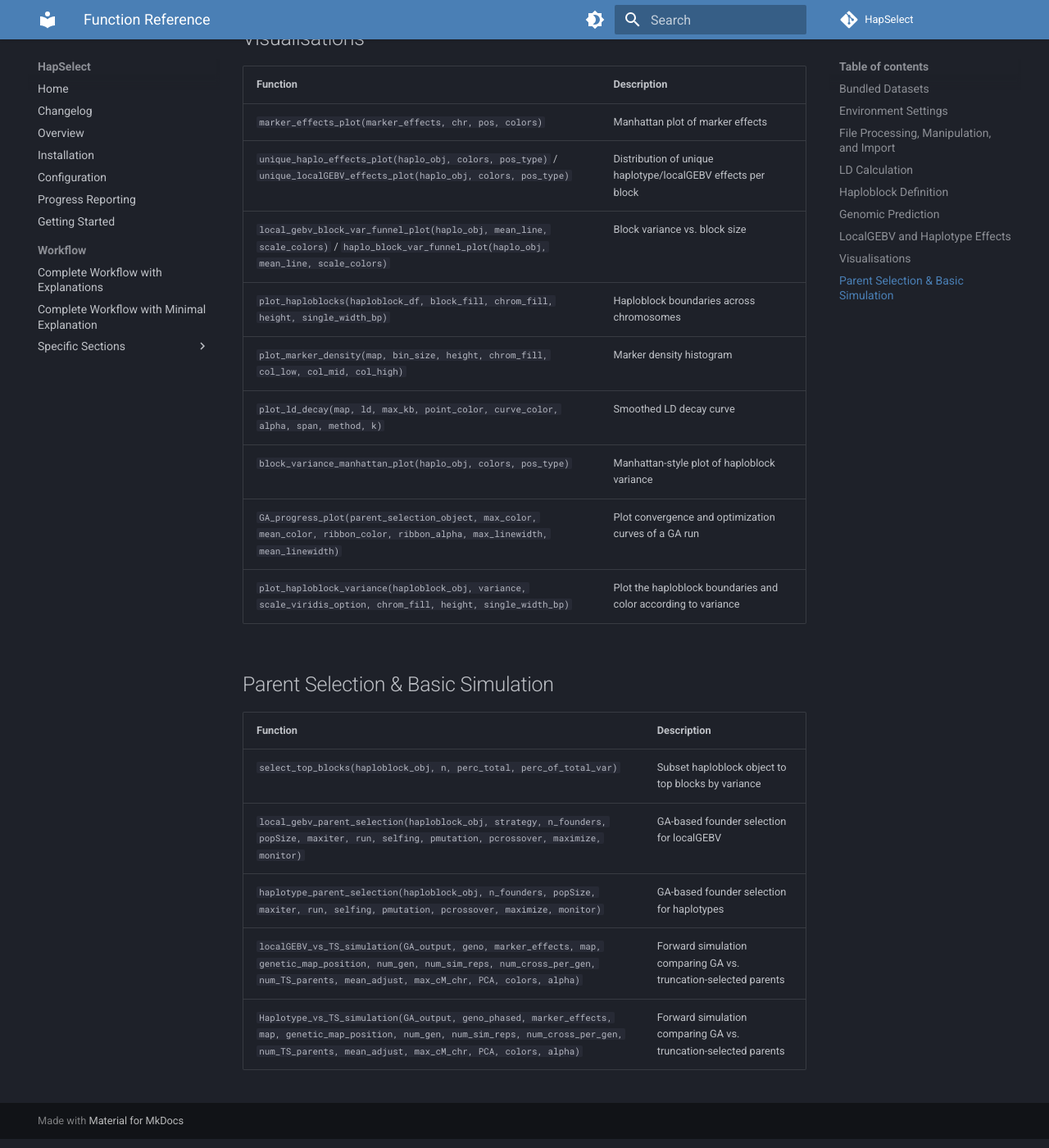
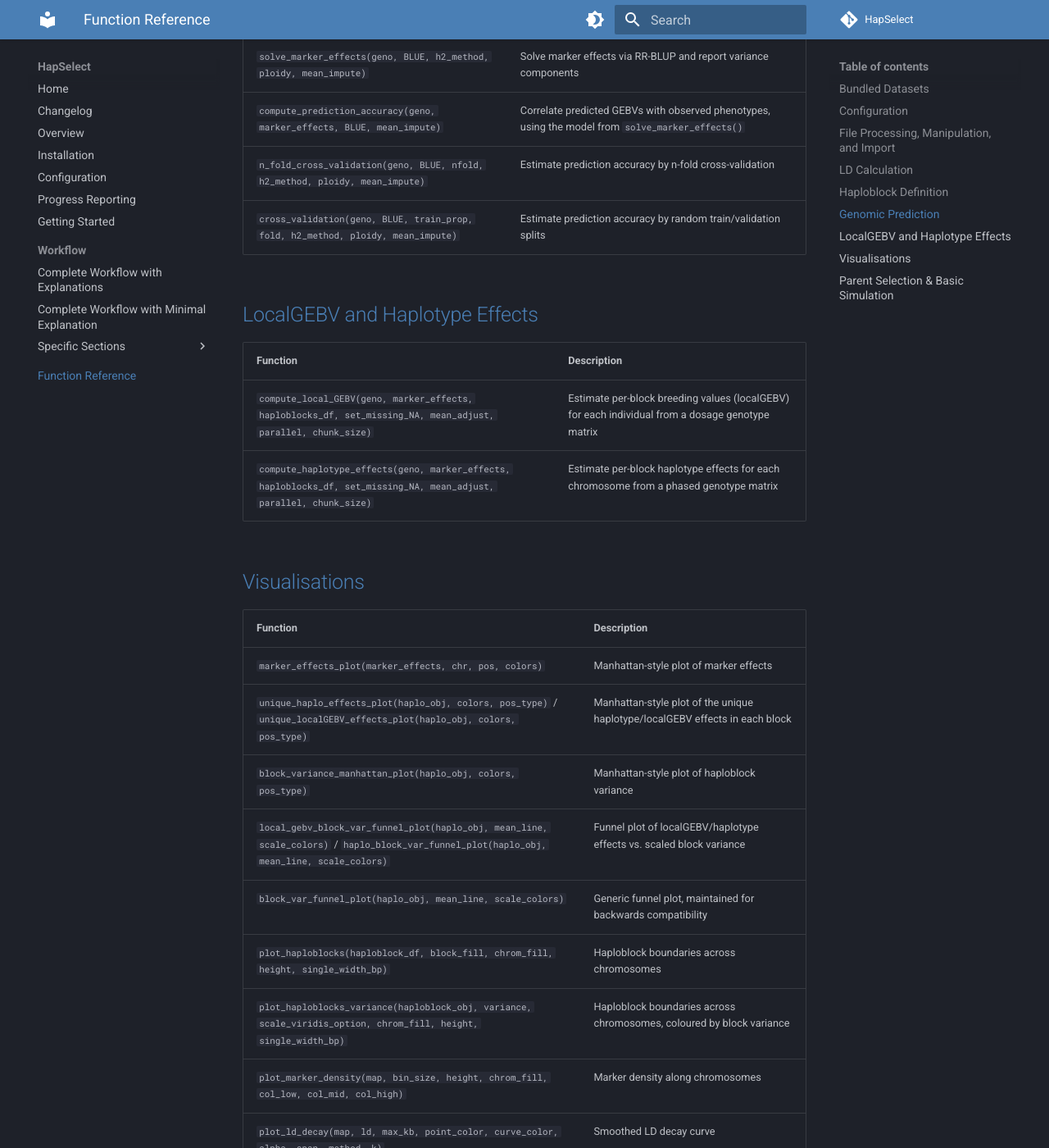
Before and after one commit to wrshf7/HapSelect-Docs, an MkDocs documentation site: the page built from docs/reference.md, in a window 1280 px wide and 1400 px high, scrolled down 3061 px. Shown: the whole window at 82% size. Built offline with MkDocs 1.6.1 and Material for MkDocs 9.7.7, drawn with Linux system fonts in a browser that asks for light colours; comment, search, counter and statistics services are not loaded; the version menu is left out; some of the changed text lies outside the part shown.

Commit message:
Update function reference, enable it in the nav, and deploy as 2.0.0
Rebuild the function reference from the v2 exports: add the blocking
strategy constructors, set_cpu_cores(), cpu_cores() and
block_var_funnel_plot(), correct the def_blocks(), mean_impute, GA, and
simulation signatures, fix the plot_haploblocks_variance() name, remove
GA_progress_plot(), and link each section to its page.

Deploy the docs as version 2.0.0, so merging to main no longer
overwrites the 1.0.1 snapshot.

Co-Authored-By: Claude Opus 5.5 <noreply@anthropic.com>

```diff
--- a/docs/reference.md
+++ b/docs/reference.md
@@ -1,37 +1,43 @@
 # Function Reference
 
-Quick reference for all exported HapSelect functions.
+Quick reference for all exported HapSelect functions. Follow the link in each section heading for full parameter documentation and examples.
 
 ## Bundled Datasets
 
 | Dataset | Description |
 |---------|-------------|
-| `HapSelect::map` | Example marker map |
-| `HapSelect::geno` | Example genotype matrix |
+| `HapSelect::map` | Example marker map (`SNP`, `Chromosome`, `Position`) |
+| `HapSelect::geno` | Example dosage genotype matrix (localGEBV) |
+| `HapSelect::geno_phased` | Phased genotype matrix of `geno` using the BEAGLE implementation (haplotypes) |
 | `HapSelect::ld_pairs` | Pre-computed LD for example data using PLINK 1.9 |
-| `HapSelect::geno_phased` | Phased genotype matrix (geno) using BEAGLE implementation |
-| `HapSelect::marker_effects` | Example of marker effect estimates |
+| `HapSelect::marker_effects` | Example of marker effect estimates (`SNP`, `Effect`) |
 | `HapSelect::BLUE` | Example file of BLUE inputs to calculate marker effects |
 
-## Environment Settings
+## [Configuration](configuration.md)
+
 | Function | Description |
 |----------|-------------|
-| `set_beagle_path()` | Sets the folder location of BEAGLE if not in `PATH` or the `/user/bin` folder for the entire session |
-| `set_plink_path()` | Sets the folder location of PLINK if not in `PATH` or the `/user/bin` folder for the entire session |
+| `set_plink_path(path)` | Use a specific PLINK 1.9 executable (or the folder containing it) for the rest of the session. `NULL` clears the setting |
+| `set_beagle_path(path)` | Use a specific BEAGLE 5.5 `.jar` file (or the folder containing it) for the rest of the session. `NULL` clears the setting |
+| `set_cpu_cores(cores)` | Limit the number of CPU cores HapSelect may use for the rest of the session. `NULL` clears the limit |
+| `cpu_cores()` | Report the number of CPU cores HapSelect will use |
 
-## File Processing, Manipulation, and Import
+See also [Progress Reporting](progress.md) for the progress bar and `HAPSELECT_MACHINE_LOGGING` settings.
+
+## [File Processing, Manipulation, and Import](workflow/data-import.md)
+
 | Function | Description |
 |---------|-------------|
 | `read_vcf_geno(path, prefer_ds, ploidy)` | Basic VCF reader to import a VCF file to dosage genotypes in HapSelect format |
-| `read_vcf_phased(path, ploidy)` | Basic VCF reader to import a VCF file to phased alleles in HapSelect format |
-| `beagle_impute(vcf_in, out_prefix, ref, map, extra_args)` | Wrapper function to call BEAGLE to read a VCF file, impute missing genotypes, and write out a vcf file |
+| `read_vcf_phased(path, ploidy)` | Basic VCF reader to import a phased VCF file to phased alleles in HapSelect format |
+| `beagle_impute(vcf_in, out_prefix, ref, map, extra_args)` | Wrapper function to call BEAGLE to read a VCF file, impute and phase missing genotypes, and write out a VCF file |
 | `beagle_impute_geno(geno, ref, map, extra_args, prefer_ds)` | Wrapper function to call BEAGLE and impute missing dosage genotypes |
-| `beagle_phase_geno(geno, ref, map, extra_args)` | Wrapper function to call BEAGLE and impute dosage genotypes and phase to HapSelect phased format |
+| `beagle_phase_geno(geno, ref, map, extra_args)` | Wrapper function to call BEAGLE to impute and phase dosage genotypes into HapSelect phased format |
 | `center_genotypes(geno)` | Center genotype/phased genotype matrix by subtracting per-marker mean dosage |
-| `order_map(map, verbose)` | Function to order and format the map file |
-| `order_geno(geno, map, verbose)` | Function to order the genotype table the same as the map and subset to mapped markers |
+| `order_map(map, verbose)` | Order the map file by chromosome and position, and convert chromosome labels to numbers ([Pairwise LD](workflow/pairwise-ld.md)) |
+| `order_geno(geno, map, verbose)` | Order the genotype table the same as the map and subset to markers in both ([Pairwise LD](workflow/pairwise-ld.md)) |
 
-## LD Calculation
+## [LD Calculation](workflow/pairwise-ld.md)
 
 | Function | Description |
 |----------|-------------|
@@ -40,53 +46,54 @@ Quick reference for all exported HapSelect functions.
 | `plink_pairwise_ld_geno(geno, ld_window, ld_window_kb, ld_window_r2, extra_args)` | Compute pairwise r² from a genotype data frame via PLINK |
 | `format_plink_ld(ld_path, bim)` | Convert a PLINK `.ld` output file into HapSelect LD format |
 
-## Haploblock Definition
+## [Haploblock Definition](workflow/haploblocks.md)
 
 | Function | Description |
 |----------|-------------|
-| `def_blocks(map, strategy)` | Partition genome into haplotype blocks using one of three strategies |
+| `def_blocks(strategy, map, geno)` | Partition genome into haplotype blocks using one of three strategies. `geno` is only used by `graph_strategy()` |
+| `ld_strategy(ld, method, tolerance, tol_reset, threshold, start, parallel)` | LD-based blocking strategy: grow blocks from seed marker pairs while LD stays high |
+| `window_strategy(window, method)` | Window-based blocking strategy: fixed number of markers or fixed map distance per block |
+| `graph_strategy(theta_core, theta_core_by_chr, theta_extend, theta_bridge, theta_refill, ld_min_r2, window_ld, window_core, window_extend, min_links, max_gap_snps, max_gap_markers, max_gap_position, min_block_snps, parallel)` | Graph-based blocking strategy: blocks from connected components of a local LD graph |
 | `block_obj_to_df(block_obj, map)` | Convert block list to a tidy data frame |
 | `block_summary(block_df)` | Compute summary statistics across all blocks |
 
-## Genomic Prediction
+## [Genomic Prediction](workflow/marker-effects.md)
 
 | Function | Description |
 |----------|-------------|
-| `create_marker_effects_file(geno, BLUE, h2_method, ploidy)` | Fit marker effects and return an effects data frame (wraps `solve_marker_effects`) |
-| `solve_marker_effects(geno, BLUE, h2_method, ploidy)` | Solve marker effects via RR-BLUP and report variance components |
-| `compute_prediction_accuracy(geno, marker_effects, BLUE)` | Correlate predicted GEBVs with observed phenotypes |
-| `n_fold_cross_validation(geno, BLUE, nfold, h2_method, ploidy)` | Estimate prediction accuracy by n-fold cross-validation |
-| `cross_validation(geno, BLUE, train_prop, fold, h2_method, ploidy)` | Estimate prediction accuracy by random train/validation splits |
+| `create_marker_effects_file(geno, BLUE, h2_method, ploidy, mean_impute)` | Fit marker effects and return an effects data frame (wraps `solve_marker_effects()`) |
+| `solve_marker_effects(geno, BLUE, h2_method, ploidy, mean_impute)` | Solve marker effects via RR-BLUP and report variance components |
+| `compute_prediction_accuracy(geno, marker_effects, BLUE, mean_impute)` | Correlate predicted GEBVs with observed phenotypes, using the model from `solve_marker_effects()` |
+| `n_fold_cross_validation(geno, BLUE, nfold, h2_method, ploidy, mean_impute)` | Estimate prediction accuracy by n-fold cross-validation |
+| `cross_validation(geno, BLUE, train_prop, fold, h2_method, ploidy, mean_impute)` | Estimate prediction accuracy by random train/validation splits |
 
-## LocalGEBV and Haplotype Effects
+## [LocalGEBV and Haplotype Effects](workflow/local-gebv.md)
 
 | Function | Description |
 |----------|-------------|
-| `compute_local_GEBV(geno, marker_effects, haploblocks_df, set_missing_NA, mean_adjust, parallel, chunk_size)` | Estimate per-block breeding values for each individual |
-| `compute_haplotype_effects(geno, marker_effects, haploblocks_df, set_missing_NA, mean_adjust, parallel, chunk_size)` | Estimate per-block breeding values for each individual |
+| `compute_local_GEBV(geno, marker_effects, haploblocks_df, set_missing_NA, mean_adjust, parallel, chunk_size)` | Estimate per-block breeding values (localGEBV) for each individual from a dosage genotype matrix |
+| `compute_haplotype_effects(geno, marker_effects, haploblocks_df, set_missing_NA, mean_adjust, parallel, chunk_size)` | Estimate per-block haplotype effects for each chromosome from a phased genotype matrix |
 
-## Visualisations
+## [Visualisations](workflow/visualizations.md)
 
 | Function | Description |
 |----------|-------------|
-| `marker_effects_plot(marker_effects, chr, pos, colors)` | Manhattan plot of marker effects |
-| `unique_haplo_effects_plot(haplo_obj, colors, pos_type)` / `unique_localGEBV_effects_plot(haplo_obj, colors, pos_type)` | Distribution of unique haplotype/localGEBV effects per block |
-| `local_gebv_block_var_funnel_plot(haplo_obj, mean_line, scale_colors)` / `haplo_block_var_funnel_plot(haplo_obj, mean_line, scale_colors)`| Block variance vs. block size |
+| `marker_effects_plot(marker_effects, chr, pos, colors)` | Manhattan-style plot of marker effects |
+| `unique_haplo_effects_plot(haplo_obj, colors, pos_type)` / `unique_localGEBV_effects_plot(haplo_obj, colors, pos_type)` | Manhattan-style plot of the unique haplotype/localGEBV effects in each block |
+| `block_variance_manhattan_plot(haplo_obj, colors, pos_type)` | Manhattan-style plot of haploblock variance |
+| `local_gebv_block_var_funnel_plot(haplo_obj, mean_line, scale_colors)` / `haplo_block_var_funnel_plot(haplo_obj, mean_line, scale_colors)` | Funnel plot of localGEBV/haplotype effects vs. scaled block variance |
+| `block_var_funnel_plot(haplo_obj, mean_line, scale_colors)` | Generic funnel plot, maintained for backwards compatibility |
 | `plot_haploblocks(haploblock_df, block_fill, chrom_fill, height, single_width_bp)` | Haploblock boundaries across chromosomes |
-| `plot_marker_density(map, bin_size, height, chrom_fill, col_low, col_mid, col_high)` | Marker density histogram |
+| `plot_haploblocks_variance(haploblock_obj, variance, scale_viridis_option, chrom_fill, height, single_width_bp)` | Haploblock boundaries across chromosomes, coloured by block variance |
+| `plot_marker_density(map, bin_size, height, chrom_fill, col_low, col_mid, col_high)` | Marker density along chromosomes |
 | `plot_ld_decay(map, ld, max_kb, point_color, curve_color, alpha, span, method, k)` | Smoothed LD decay curve |
-| `block_variance_manhattan_plot(haplo_obj, colors, pos_type)` | Manhattan-style plot of haploblock variance |
-| `GA_progress_plot(parent_selection_object, max_color, mean_color, ribbon_color, ribbon_alpha, max_linewidth, mean_linewidth)` | Plot convergence and optimization curves of a GA run |
-| `plot_haploblock_variance(haploblock_obj, variance, scale_viridis_option, chrom_fill, height, single_width_bp)` | Plot the haploblock boundaries and color according to variance |
 
-
-
-## Parent Selection & Basic Simulation
+## [Parent Selection](workflow/parent-selection.md) & [Basic Simulation](workflow/basic-simulation.md)
 
 | Function | Description |
 |----------|-------------|
 | `select_top_blocks(haploblock_obj, n, perc_total, perc_of_total_var)` | Subset haploblock object to top blocks by variance |
-| `local_gebv_parent_selection(haploblock_obj, strategy, n_founders, popSize, maxiter, run, selfing, pmutation, pcrossover, maximize, monitor)` | GA-based founder selection for localGEBV |
-| `haplotype_parent_selection(haploblock_obj, n_founders, popSize, maxiter, run, selfing, pmutation, pcrossover, maximize, monitor)` | GA-based founder selection for haplotypes |
-| `localGEBV_vs_TS_simulation(GA_output, geno, marker_effects, map, genetic_map_position, num_gen, num_sim_reps, num_cross_per_gen, num_TS_parents, mean_adjust, max_cM_chr, PCA, colors, alpha)` | Forward simulation comparing GA vs. truncation-selected parents |
-| `Haplotype_vs_TS_simulation(GA_output, geno_phased, marker_effects, map, genetic_map_position, num_gen, num_sim_reps, num_cross_per_gen, num_TS_parents, mean_adjust, max_cM_chr, PCA, colors, alpha)` | Forward simulation comparing GA vs. truncation-selected parents |
+| `local_gebv_parent_selection(haploblock_obj, strategy, n_founders, popSize, maxiter, run, pmutation, pcrossover, maximize, monitor)` | GA-based founder selection for localGEBV |
+| `haplotype_parent_selection(haploblock_obj, strategy, n_founders, popSize, maxiter, run, pmutation, pcrossover, maximize, monitor)` | GA-based founder selection for haplotypes |
+| `localGEBV_vs_TS_simulation(GA_output, geno, marker_effects, map, genetic_map_position, num_gen, num_sim_reps, num_cross_per_gen, num_TS_parents, mean_adjust, maximize, max_cM_chr, PCA, colors, alpha)` | Forward simulation comparing GA vs. truncation-selected parents |
+| `Haplotype_vs_TS_simulation(GA_output, geno_phased, marker_effects, map, genetic_map_position, num_gen, num_sim_reps, num_cross_per_gen, num_TS_parents, mean_adjust, maximize, max_cM_chr, PCA, colors, alpha)` | Forward simulation comparing GA vs. truncation-selected parents |
--- a/mkdocs.yml
+++ b/mkdocs.yml
@@ -69,7 +69,7 @@ nav:
         - Visualisations: workflow/visualizations.md
         - Parent Selection: workflow/parent-selection.md
         - Basic Simulation: workflow/basic-simulation.md
-  #- Function Reference: reference.md
+  - Function Reference: reference.md
 
 extra:
   version:
```
Also changed, not shown: 1 other file.
